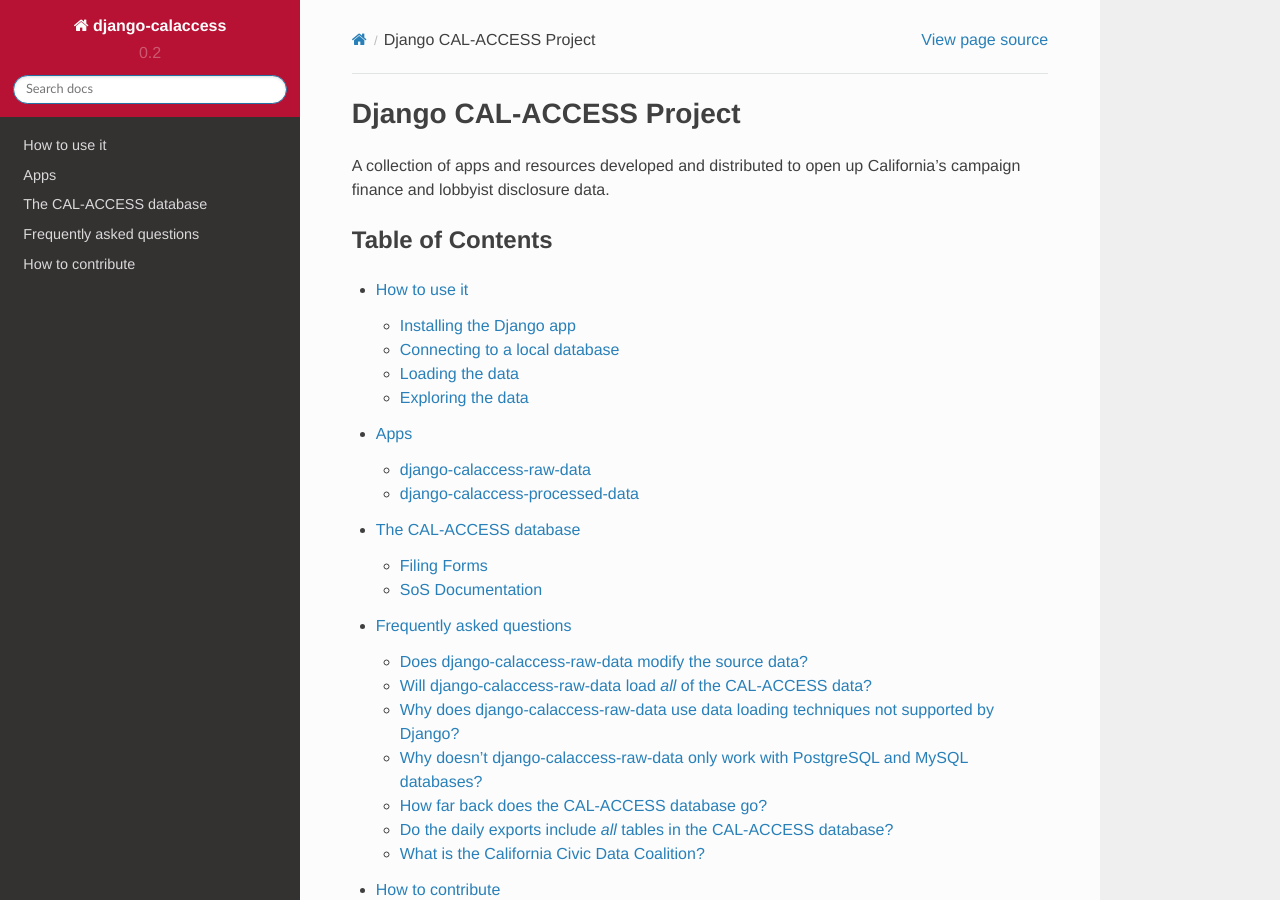
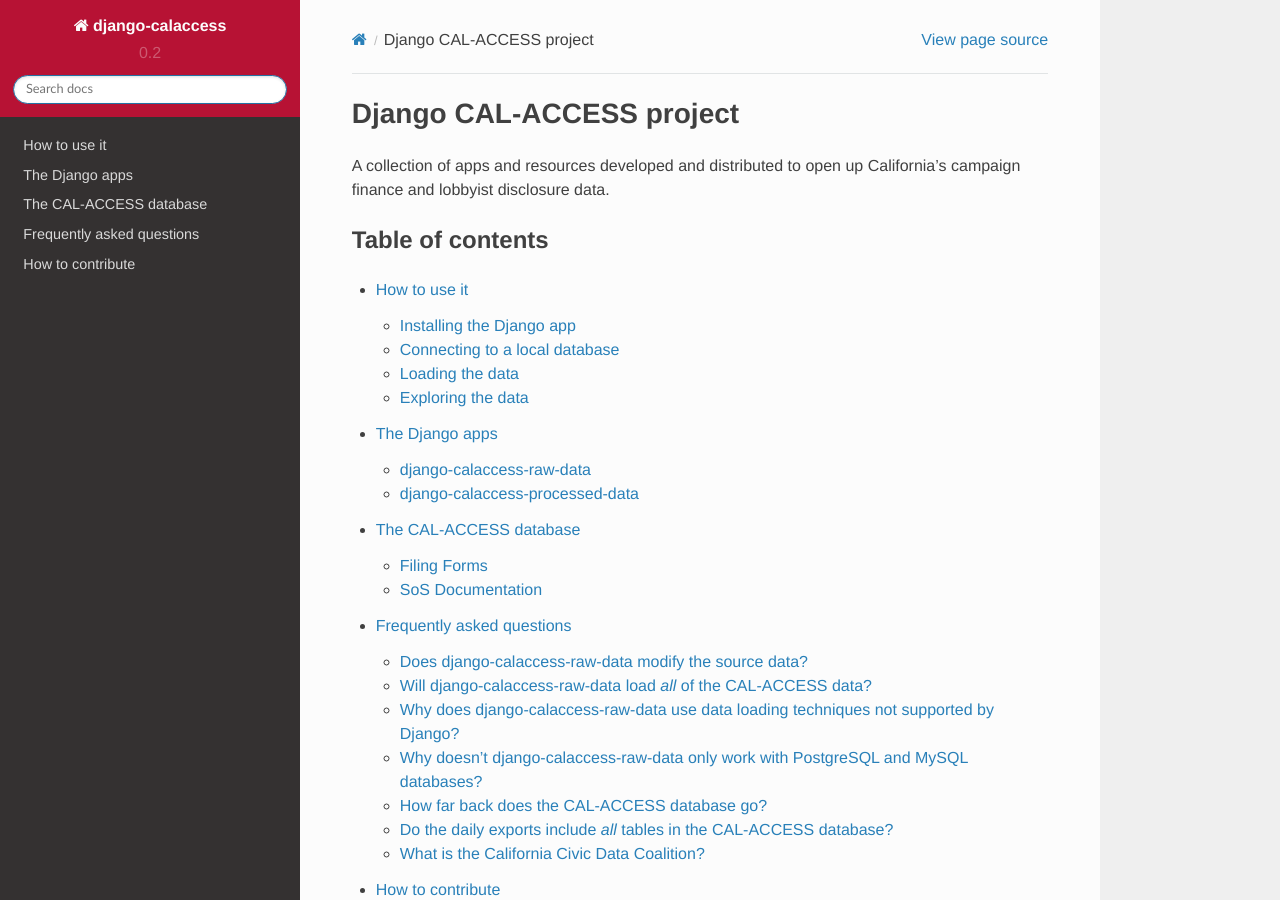
Before and after one commit to palewire/django-calaccess-technical-documentation, a Sphinx documentation site: the page built from docs/index.rst, in a window 1280 px wide and 900 px high. Built offline with Sphinx 7.4.7 and the Read the Docs theme 2.0.0, drawn with Linux system fonts in a browser that asks for light colours; pages that are not in the unit, such as notebooks, are missing from menus.

Commit message:
Headline style and typos

```diff
--- a/docs/apps.rst
+++ b/docs/apps.rst
@@ -1,5 +1,5 @@
-Apps
-====
+The Django apps
+===============
 
 This section dives into the full set of features available in each of our apps. It may only be appropriate for advanced users insterested using individual components of the CAL-ACCESS data pipeline.
 
--- a/docs/apps/processed_data_app.rst
+++ b/docs/apps/processed_data_app.rst
@@ -1,5 +1,5 @@
 django-calaccess-processed-data
-=========================
+===============================
 
 A Django app to transform and refine campaign finance and lobbysist disclosure data from the California Secretary of State’s `CAL-ACCESS <http://www.sos.ca.gov/prd/cal-access/>`_ database into ready-to-analyze data models.
 
--- a/docs/apps/raw_data_app.rst
+++ b/docs/apps/raw_data_app.rst
@@ -1,7 +1,7 @@
 django-calaccess-raw-data
 =========================
 
-A Django app to download, extract and load campaign finance and lobbying activity data from the California Secretary of State's `CAL-ACCESS <http://www.sos.ca.gov/prd/cal-access/>`_  database
+A Django app to download, extract and load campaign-finance and lobbying-activity data from the California Secretary of State's `CAL-ACCESS <http://www.sos.ca.gov/prd/cal-access/>`_  database
 
 .. toctree::
    :maxdepth: 2
--- a/docs/apps/raw_data_app/tracking.rst
+++ b/docs/apps/raw_data_app/tracking.rst
@@ -1,5 +1,5 @@
-Tracking updates
-================
+Models for tracking updates
+===========================
 
 The raw-data app also keeps track of each version of the CAL-ACCESS database released by the California Secretary of State, including its release date and byte size, as well as the activity of the `management commands <http://django-calaccess-raw-data.californiacivicdata.org/en/latest/managementcommands.html>`_ that process this data.
 
--- a/docs/index.rst
+++ b/docs/index.rst
@@ -1,9 +1,9 @@
-Django CAL-ACCESS Project
+Django CAL-ACCESS project
 =========================
 
 A collection of apps and resources developed and distributed to open up California's campaign finance and lobbyist disclosure data.
 
-Table of Contents
+Table of contents
 -----------------
 
 .. toctree::
```
